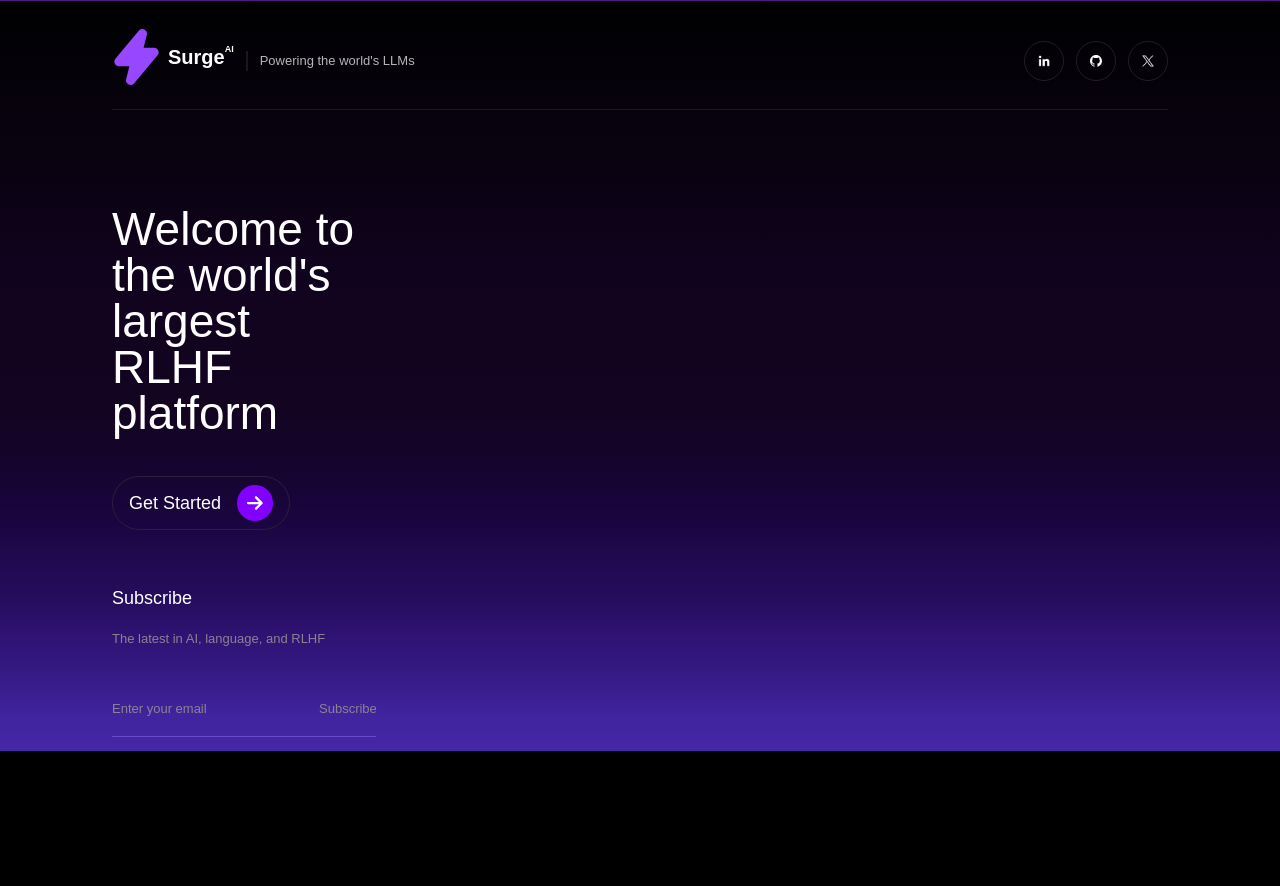
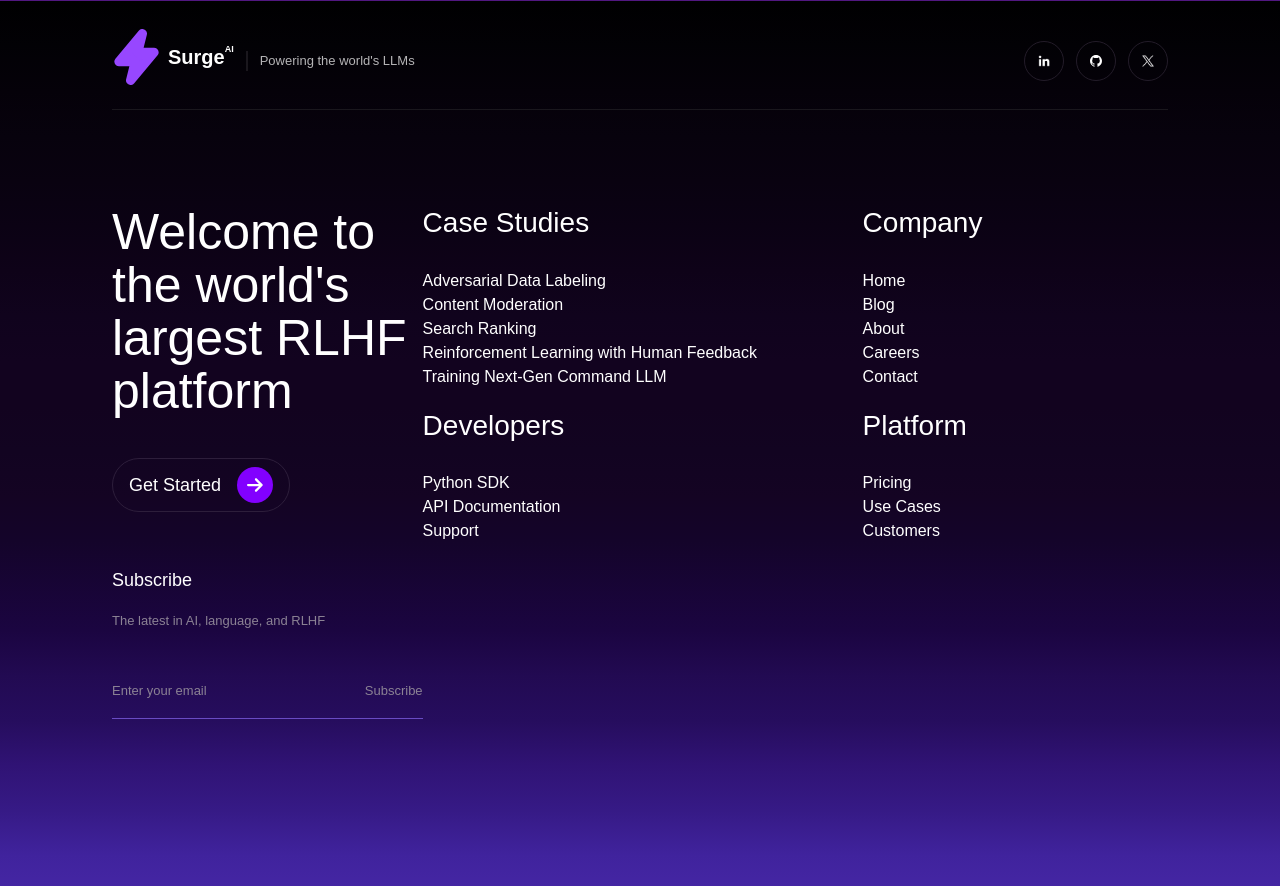
Before and after one commit to viki-do/expert-octo-enigma, a React (Vite) app: page / in a window 1280 px wide. Shown: the part 6960-7846 px from the top of the page. Before the commit the page ends 7711 px from the top, so only its background shows below. Built offline with nearby package versions, Linux system fonts and the light colour scheme.

Commit message:
currently the best version of the footer component

```diff
--- a/src/components/Footer.jsx
+++ b/src/components/Footer.jsx
@@ -15,9 +15,9 @@ const Footer = () => {
   };
 
   return (
-    <div className=" h-[750px] bg-custom-gradient flex flex-col lg:px-28">
+    <div className="bg-custom-gradient flex flex-col lg:h-[900px] lg:px-28">
       <div className="flex flex-col w-full lg:flex-row lg:justify-between items-center lg:pt-7 pt-20">
-        <div className="flex lg:flex-row lg:items-center flex-col ">
+        <div className="flex lg:flex-row lg:items-center flex-col">
           <div className="flex flex-row items-center justify-center pb-2">
             <img src="/assets/icons/thunder.svg" alt="logo" className="h-14 w-14" />
             <a href="#" className="font-bold text-3xl lg:text-lg text-[#FEFEFE]" aria-label="Home">
@@ -44,8 +44,9 @@ const Footer = () => {
 
       <div className="flex h-[1px] bg-[#1A171D] my-12 lg:my-4"></div>
 
-      <div className="flex flex-col lg:w-3/12 lg:pt-20">
-        <h2 className="px-10 text-center text-3xl2 font-medium text-white pb-10 lg:text-left lg:px-0">
+      <div className="flex flex-col lg:flex-row">
+        <div className="flex flex-col lg:w-5/12 lg:pt-20">
+          <h2 className="px-10 text-center text-3xl lg:text-4xl font-medium text-white pb-10 lg:text-left lg:px-0">
             Welcome to <br /> the world's largest RLHF platform
           </h2>
           <div className="flex justify-center lg:justify-start flex-col items-center lg:items-start">
@@ -62,13 +63,13 @@ const Footer = () => {
               </span>
             </a>
             <p className="text-white text-3xl pb-5 lg:text-md">Subscribe</p>
-          <p className="text-[#8B8294] text-lg2 lg:text-sm">The latest in AI, language, and RLHF</p>
+            <p className="text-[#8B8294] text-lg lg:text-sm">The latest in AI, language, and RLHF</p>
           </div>
           <div className="flex justify-between px-5 mt-7 h-24 lg:px-0 lg:mt-3 lg:h-[76px]">
-          <div className="flex flex-col ">
+            <div className="flex flex-col">
               <p
-              className={`pb-3 ${
-                isFocused ? 'text-white text-lg pt-0' : 'text-[#8B8294] text-lg2 pt-10'
+                className={`pb-3 lg:pb-4 ${
+                  isFocused ? 'text-white text-lg pt-0' : 'text-[#8B8294] text-lg pt-10'
                 } hover:text-white lg:text-sm`}
                 onClick={handleFocusInput}
               >
@@ -82,7 +83,9 @@ const Footer = () => {
                 value={email}
                 onChange={(e) => setEmail(e.target.value)}
                 className={`bg-transparent border-none outline-none caret-white placeholder-[#8B8294] ${
-                email || isFocused ? 'text-lg placeholder:text-lg' : 'text-base placeholder:text-base'
+                  email || isFocused
+                    ? 'text-lg lg:text-base placeholder:text-lg placeholder:lg:text-base'
+                    : 'text-base placeholder:text-base'
                 } text-white`}
                 onFocus={() => setIsFocused(true)}
                 onBlur={() => {
@@ -93,13 +96,7 @@ const Footer = () => {
               />
             </div>
             <div className="flex flex-col pt-10">
-            <p
-              className={`${
-                isFocused ? 'text-white' : 'text-[#8B8294]'
-              } text-lg2 lg:text-sm`}
-            >
-              Subscribe
-            </p>
+              <p className={`${isFocused ? 'text-white' : 'text-[#8B8294]'} text-lg lg:text-sm`}>Subscribe</p>
             </div>
           </div>
 
@@ -108,9 +105,43 @@ const Footer = () => {
               isFocused ? 'h-[2px] bg-white' : 'h-[1px] bg-[#694BC3]'
             } transition-all duration-300 mx-5 lg:mx-0`}
           ></div>
+        </div>
 
+        <div className="flex flex-col lg:w-full mt-20">
+          <div className="lg:flex text-white">
+            <div className="flex flex-col lg:mr-10 lg:w-[400px] pb-5">
+              <h3 className="text-2xl pb-7">Case Studies</h3>
+              <p>Adversarial Data Labeling</p>
+              <p>Content Moderation</p>
+              <p>Search Ranking</p>
+              <p>Reinforcement Learning with Human Feedback</p>
+              <p>Training Next-Gen Command LLM</p>
             </div>
-      <div className="bg-blue-200"></div>
+            <div className="flex flex-col">
+              <h3 className="text-2xl pb-7">Company</h3>
+              <p>Home</p>
+              <p>Blog</p>
+              <p>About</p>
+              <p>Careers</p>
+              <p>Contact</p>
+            </div>
+          </div>
+          <div className="lg:flex text-white">
+            <div className="flex flex-col lg:mr-10 lg:w-[400px] pb-5">
+              <h3 className="text-2xl pb-7">Developers</h3>
+              <p>Python SDK</p>
+              <p>API Documentation</p>
+              <p>Support</p>
+            </div>
+            <div className="flex flex-col">
+              <h3 className="text-2xl pb-7">Platform</h3>
+              <p>Pricing</p>
+              <p>Use Cases</p>
+              <p>Customers</p>
+            </div>
+          </div>
+        </div>
+      </div>
     </div>
   );
 };
```
Also changed, not shown: public/assets/icons/arrowDown.svg (added). Lines whose indentation alone changed are shown as unchanged.
